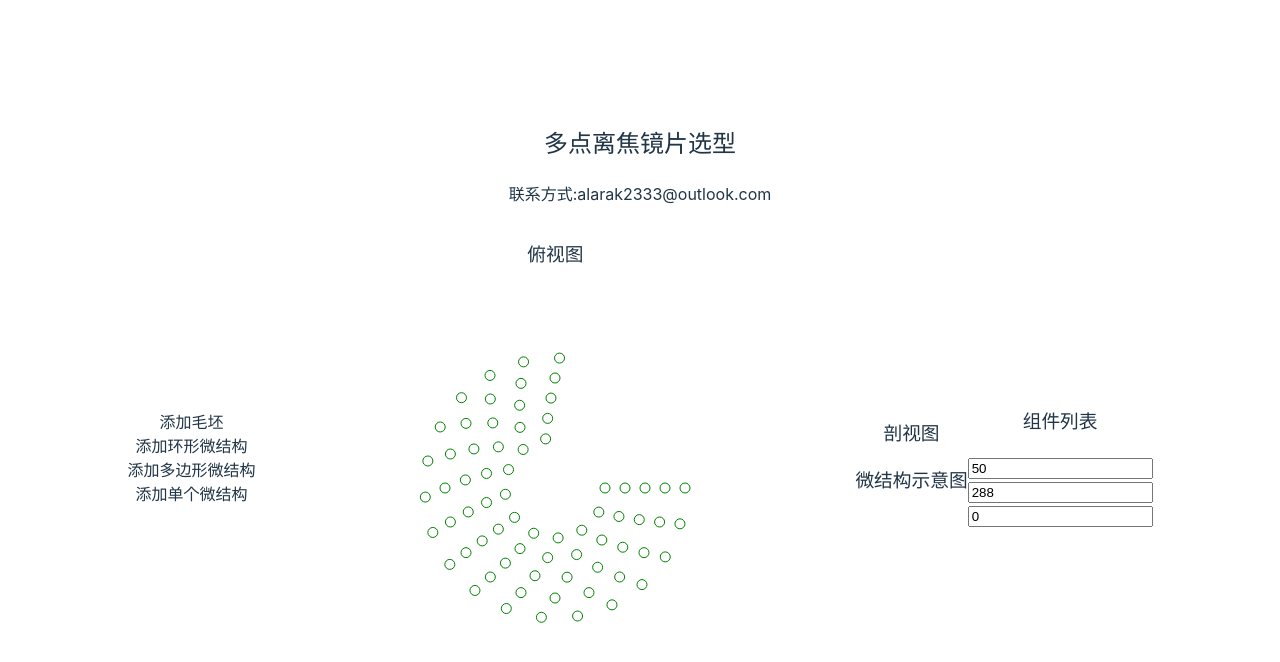
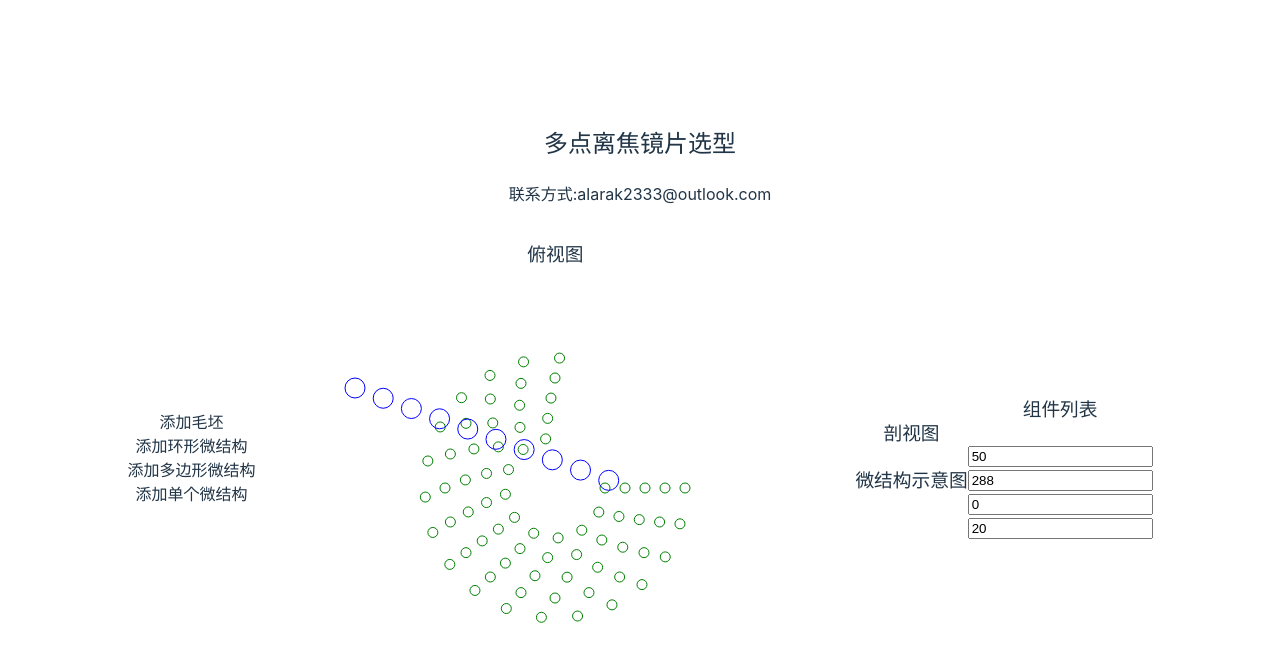
Before and after one commit to alarak233/lens_selection, a Vue app: page / in a window 1280 px wide. Shown: the top 662 px of the page. Built offline with nearby package versions, Linux system fonts and the light colour scheme.

Commit message:
实现了线性排列

```diff
--- a/src/App.vue
+++ b/src/App.vue
@@ -1,18 +1,28 @@
 <script setup lang="ts">
-  import {ref,reactive} from "vue";
-  import circle_array_cloud from "./components/circle_array_cloud.vue";
-  import type { Circle_data } from "./components/model";
+import { ref, reactive } from "vue";
+import circle_array_cloud from "./components/circle_array_cloud.vue";
+import line_array_cloud from "./components/line_array_cloud.vue";
+import type { Circle_data, Line_data } from "./components/model";
 
-  const circle_data1:Circle_data=reactive({
-    start_r:50,
-    dist:20,
-    points_num:[10,12,14,16,18],
-    end_angle:360-72,
-    center:{x:300,y:200},
-    start_angle:0,
-    circle_microstr_data:{radius:5},
-    color:"green"
-  });
+const circle_data1: Circle_data = reactive({
+  start_r: 50,
+  dist: 20,
+  points_num: [10, 12, 14, 16, 18],
+  end_angle: 360 - 72,
+  center: { x: 300, y: 200 },
+  start_angle: 0,
+  circle_microstr_data: { radius: 5 },
+  color: "green"
+});
+
+const line_data1: Line_data = reactive({
+  start_pos:{x:100,y:100},
+  points_num:10,
+  start_angle:20,
+  dist:30,
+  circle_microstr_data:{radius:10},
+  color:"blue"
+});
 </script>
 
 <template>
@@ -37,7 +47,8 @@
   <div class="div_inline">
     <h3>俯视图</h3>
     <svg width="600" height="400">
-      <circle_array_cloud :circle_data="circle_data1"/>
+      <circle_array_cloud :circle_data="circle_data1" />
+      <line_array_cloud :line_data="line_data1"/>
     </svg>
   </div>
   <div class="div_inline">
@@ -46,11 +57,13 @@
   </div>
   <div class="div_inline">
     <h3>组件列表</h3>
-    <input type="number" v-model="circle_data1.start_r"/>
+    <input type="number" v-model="circle_data1.start_r" />
     <br>
-    <input type="number" v-model="circle_data1.end_angle"/>
+    <input type="number" v-model="circle_data1.end_angle" />
     <br>
-    <input type="number" v-model="circle_data1.start_angle"/>
+    <input type="number" v-model="circle_data1.start_angle" />
+    <br>
+    <input type="number" v-model="line_data1.start_angle" />
   </div>
 </template>
 
--- a/src/components/circle_array_cloud.vue
+++ b/src/components/circle_array_cloud.vue
@@ -22,9 +22,17 @@ const circle_points_pos = computed<number[][]>(() => {
             / props.circle_data.points_num[i];
         for (let j = 0; j < props.circle_data.points_num[i]; j++) {
             const cur_r = props.circle_data.start_r + props.circle_data.dist * i;
-            const cur_theta=theta*j+props.circle_data.start_angle/180*Math.PI;
-            pts.push([cur_r * Math.cos(cur_theta) + props.circle_data.center.x,
-            cur_r * Math.sin(cur_theta) + props.circle_data.center.y]);
+            let cur_theta=theta*j;
+            if(props.circle_data.start_angle){
+                cur_theta+=props.circle_data.start_angle/180*Math.PI;
+            }
+            let cur_x=cur_r * Math.cos(cur_theta);
+            let cur_y=cur_r * Math.sin(cur_theta);
+            if(props.circle_data.center){
+                cur_x+=props.circle_data.center.x;
+                cur_y+=props.circle_data.center.y;
+            }
+            pts.push([cur_x,cur_y]);
         }
     }
 
--- /dev/null
+++ b/src/components/line_array_cloud.vue
@@ -0,0 +1,35 @@
+<template>
+    <points_cloud :points_pos="Line_points_pos" :microstructure_data="props.line_data"/>
+</template>
+
+<script setup lang="ts">
+import points_cloud from './points_cloud.vue';
+import type {Line_data} from './model';
+import{computed} from 'vue';
+
+const props=defineProps<{
+    line_data:Line_data
+}>();
+
+const Line_points_pos=computed<number[][]>(()=>{
+    const pts:number[][]=[];
+    let dx=props.line_data.dist;
+    let dy=0;
+
+    if(props.line_data.start_angle){
+        const temp_theta=props.line_data.start_angle/180*Math.PI;
+        dx*=Math.cos(temp_theta);
+        dy+=props.line_data.dist*Math.sin(temp_theta);
+    }
+
+    for(let i=0;i<props.line_data.points_num;i++){
+        pts.push([props.line_data.start_pos.x+dx*i,props.line_data.start_pos.y+dy*i]);
+    }
+
+    return pts;
+});
+</script>
+
+<style scoped>
+
+</style>
--- a/src/components/model.ts
+++ b/src/components/model.ts
@@ -22,28 +22,26 @@ interface Pos {
 }
 
 interface Com_data extends Microstructure_data {
-    center: Pos
-    start_angle: number,
+    center?: Pos
+    start_angle?: number,
+    dist:number
 }
 
 interface Circle_data extends Com_data {
     start_r: number,
-    dist: number,
     points_num: number[],
     end_angle: number,
 }
 
 interface Polygon_data extends Com_data{
     start_len:number,
-    dist:number,
     total_edge_num:number,
     cur_edge_num:number,
 }
 
-interface Line_data {
+interface Line_data extends Com_data{
     start_pos: Pos,
-    end_pos: Pos,
     points_num: number
 }
 
-export type { Microstructure_data, Circle_data,Polygon_data };
+export type { Microstructure_data, Circle_data,Polygon_data,Line_data };
--- a/src/components/points_cloud.vue
+++ b/src/components/points_cloud.vue
@@ -1,4 +1,4 @@
-<template v-if="!microstructure_data.circle_microstr_data===undefined">
+<template v-if="microstructure_data.circle_microstr_data">
     <g>
         <circle v-for="point_pos in points_pos" :cx="point_pos[0]" :cy="point_pos[1]"
         :r="microstructure_data.circle_microstr_data?.radius" :stroke="microstructure_data.color" fill="none"></circle>
--- a/src/components/polygon_array_cloud.vue
+++ b/src/components/polygon_array_cloud.vue
@@ -6,7 +6,7 @@ import {computed} from 'vue'
 import type { Polygon_data } from './model';
 import points_cloud from './points_cloud.vue';
 
-const pros = defineProps<{
+const props = defineProps<{
     polygon_data: Polygon_data
 }>();
 
```
Also changed, not shown: src/components/line_cloud.vue (deleted), 5 other files (tests, documents, lock files or other folders).
